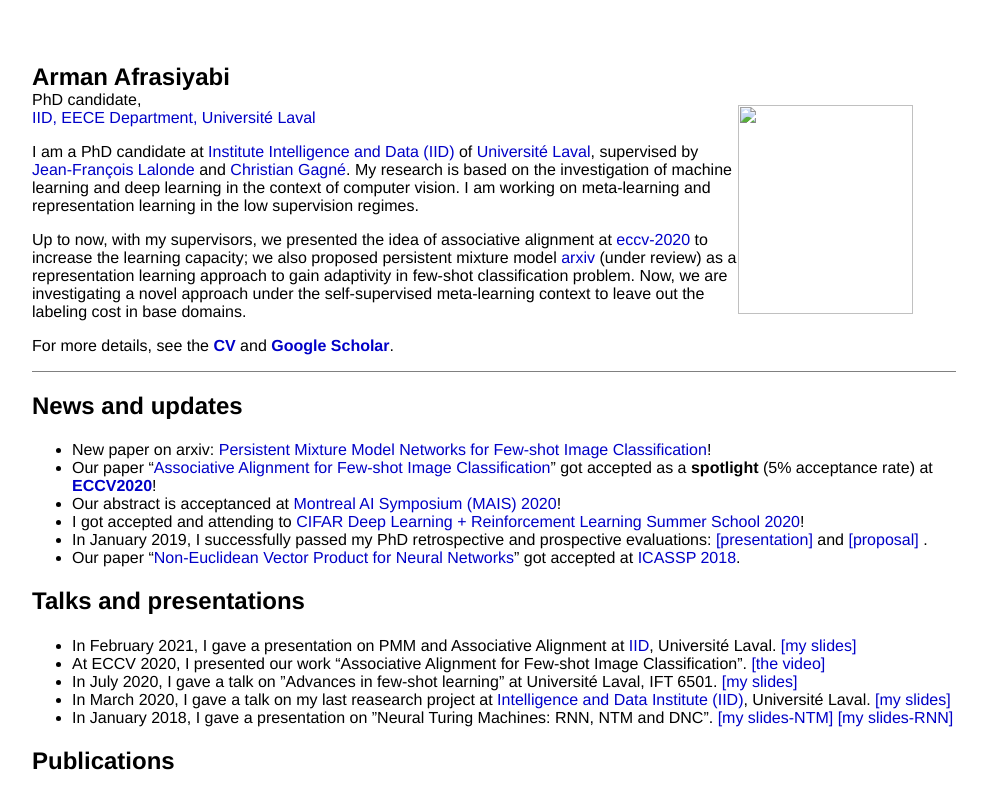
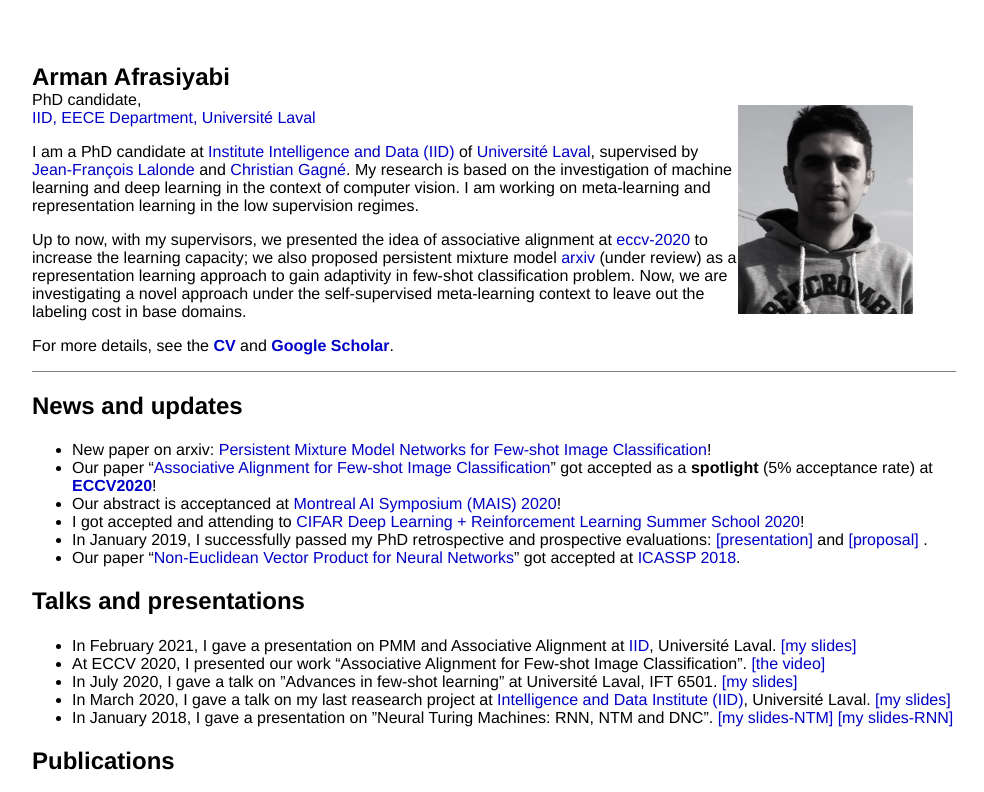
Before and after one commit to ArmanAfrasiyabi/ArmanAfrasiyabi.github.io, a plain HTML site: page index.html in a window 1280 px wide. Shown: the top 792 px of the page, without its empty margins (29-1013 px from the left). Drawn offline with Linux system fonts and the light colour scheme.

Commit message:
Update index.html

```diff
--- a/index.html
+++ b/index.html
@@ -66,7 +66,7 @@ For more details, see the <b> <a href="https://armanafrasiyabi.github.io/files/a
 </font>
     </td>
 	<td width="175" height="209">
-	<img src="./files/arman.jpeg" width="175" height="209">
+	<img src="./files/arman.png" width="175" height="209">
 	</td>
 	</tr>
 </table>
```
